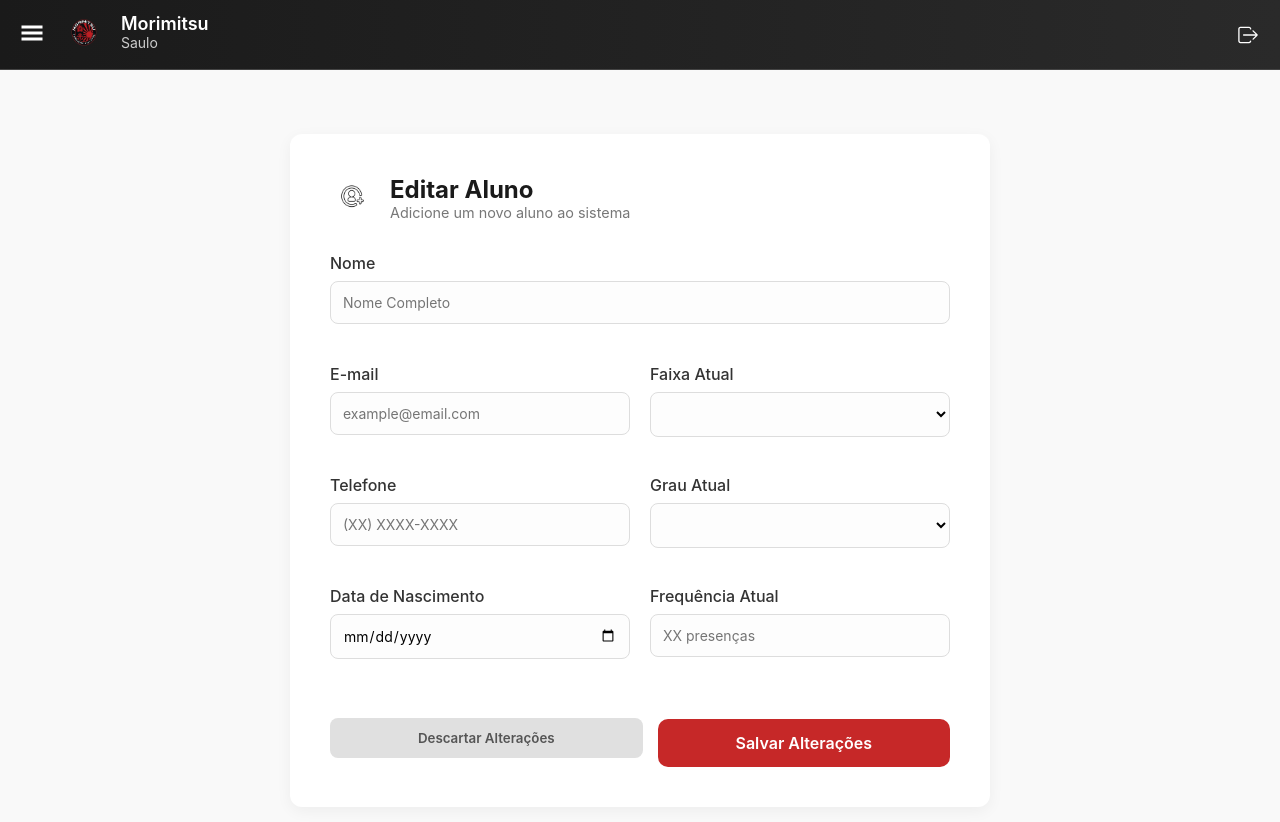
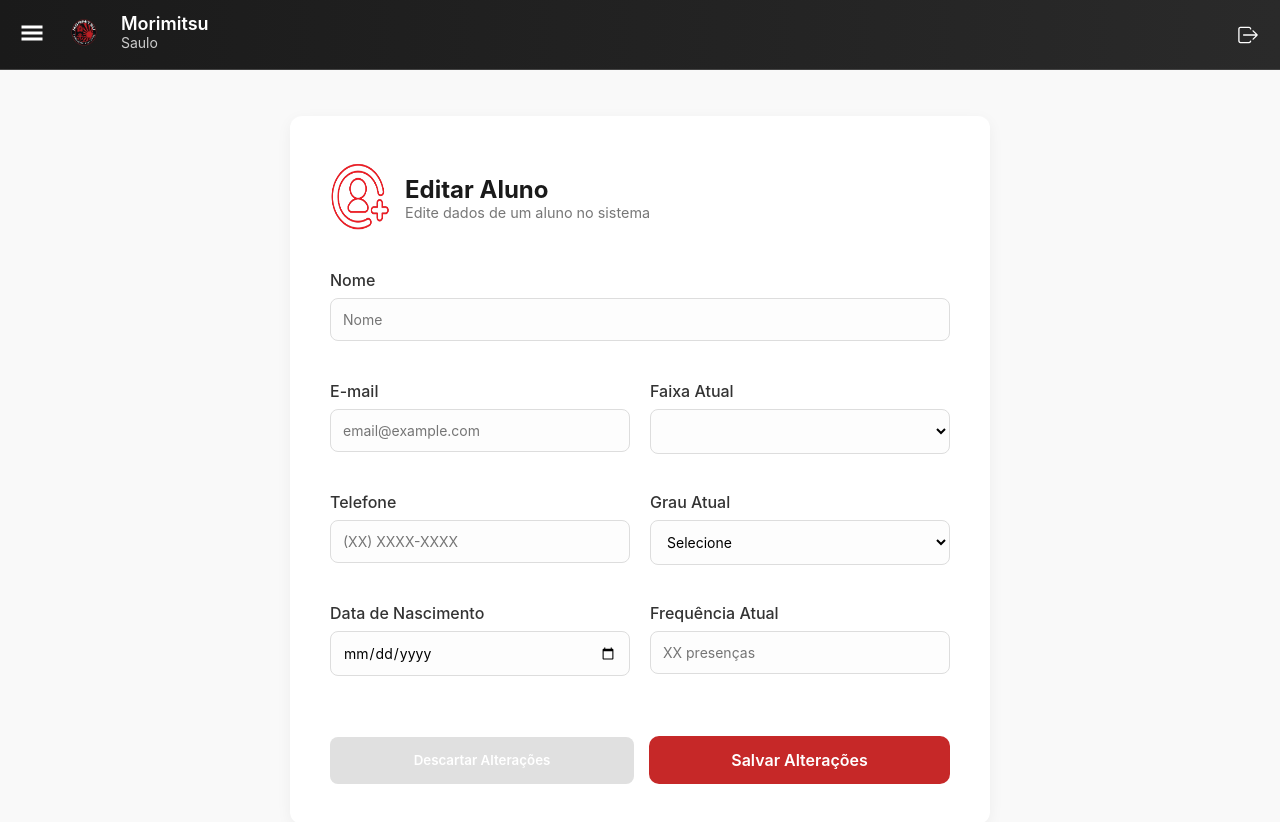
Before and after one commit to Guilhermeleandro-N/Morimitsu, a React (Vite) app in the folder front/: page /editarAluno in a window 1280 px wide. Shown: the top 822 px of the page. Built offline with nearby package versions, Linux system fonts and the light colour scheme.

Commit message:
Pequenas alteraações

```diff
--- a/front/src/components/Header/Header.jsx
+++ b/front/src/components/Header/Header.jsx
@@ -30,7 +30,7 @@ const Header = ({isOpen, setIsOpen}) => {
       </div>
 
     <div className='header-right'>
-      <IoIosLogOut size={24}/>
+      <IoIosLogOut size={24}  />
     </div>
     </header>
   )
--- a/front/src/pages/CadastrarAluno/CadastrarAluno.css
+++ b/front/src/pages/CadastrarAluno/CadastrarAluno.css
@@ -26,9 +26,9 @@
 }
 
 .register__icons img {
-  width: 50px;
-  height: 50px;
-  object-fit: contain;
+  width: 80px;
+  height: 80px;
+
 }
 
 .register__title {
--- a/front/src/pages/CadastrarAluno/CadastrarAluno.jsx
+++ b/front/src/pages/CadastrarAluno/CadastrarAluno.jsx
@@ -140,7 +140,7 @@ const CadastrarAluno = () => {
 
       {/* FREQUÊNCIA */}
       <div className="form__group">
-        <label htmlFor="frequencia">Frequência semanal</label>
+        <label htmlFor="frequencia">Frequência atual</label>
         <input
           type="number"
           id="frequencia"
--- a/front/src/pages/EditarAluno/EditarAluno.css
+++ b/front/src/pages/EditarAluno/EditarAluno.css
@@ -24,7 +24,7 @@
   margin-bottom: 30px;
 }
 
-.register__icons img { width: 45px; height: 45px; }
+.register__icons img { width: 60px; height: 80px; }
 .register__title { font-size: 1.5rem; color: #1a1a1a; margin: 0; }
 .register__subtitle { color: #777; margin: 0; }
 
@@ -88,6 +88,9 @@
 .btn-secondary {
   background-color: #e0e0e0; /* Cinza claro */
   color: #555;              /* Texto escuro */
+  margin-top: 10px;
+  padding: 15.5px;
+  color:  white;
 }
 
 .btn-secondary:hover {
--- a/front/src/pages/EditarAluno/EditarAluno.jsx
+++ b/front/src/pages/EditarAluno/EditarAluno.jsx
@@ -52,7 +52,7 @@ const EditarAluno = () => {
   <div className="register__header-text">
     <h2 className="register__title">Editar Aluno</h2>
     <p className="register__subtitle">
-      Adicione um novo aluno ao sistema
+      Edite dados de um aluno no sistema
     </p>
   </div>
 </div>
@@ -64,14 +64,14 @@ const EditarAluno = () => {
     {/* NOME (Adicione a classe aqui) */}
     <div className="form__group form__group--full">
       <label htmlFor="nome">Nome</label>
-      <input type="text" id="nome" name="nome" placeholder="Nome Completo" onChange={handleChange} />
+      <input type="text" id="nome" name="nome" placeholder="Nome" onChange={handleChange} />
     </div>
 
     {/* ... (os outros campos, sem mudar nada, pois já estão com form__group) ... */}
 
     <div className="form__group">
       <label htmlFor="email">E-mail</label>
-      <input type="email" id="email" name="email" placeholder="example@email.com" onChange={handleChange} />
+      <input type="email" id="email" name="email" placeholder="email@example.com" onChange={handleChange} />
     </div>
 
     {/* FAIXA (Adicione a classe form__group) */}
@@ -92,7 +92,16 @@ const EditarAluno = () => {
     <div className="form__group">
       <label htmlFor="grau">Grau Atual</label>
       <select id="grau" name="grau" onChange={handleChange}>
-         {/* suas opções */}
+          <option value="">Selecione</option>
+          <option value="branca">Branca</option>
+          <option value="cinza">Cinza</option>
+          <option value="amarela">Amarela</option>
+          <option value="laranja">Laranja</option>
+          <option value="verde">Verde</option>
+          <option value="azul">Azul</option>
+          <option value="roxa">Roxa</option>
+          <option value="marrom">Marrom</option>
+          <option value="preta">Preta</option>
       </select>
     </div>
 
```
Also changed, not shown: front/src/assets/addUser.png.
